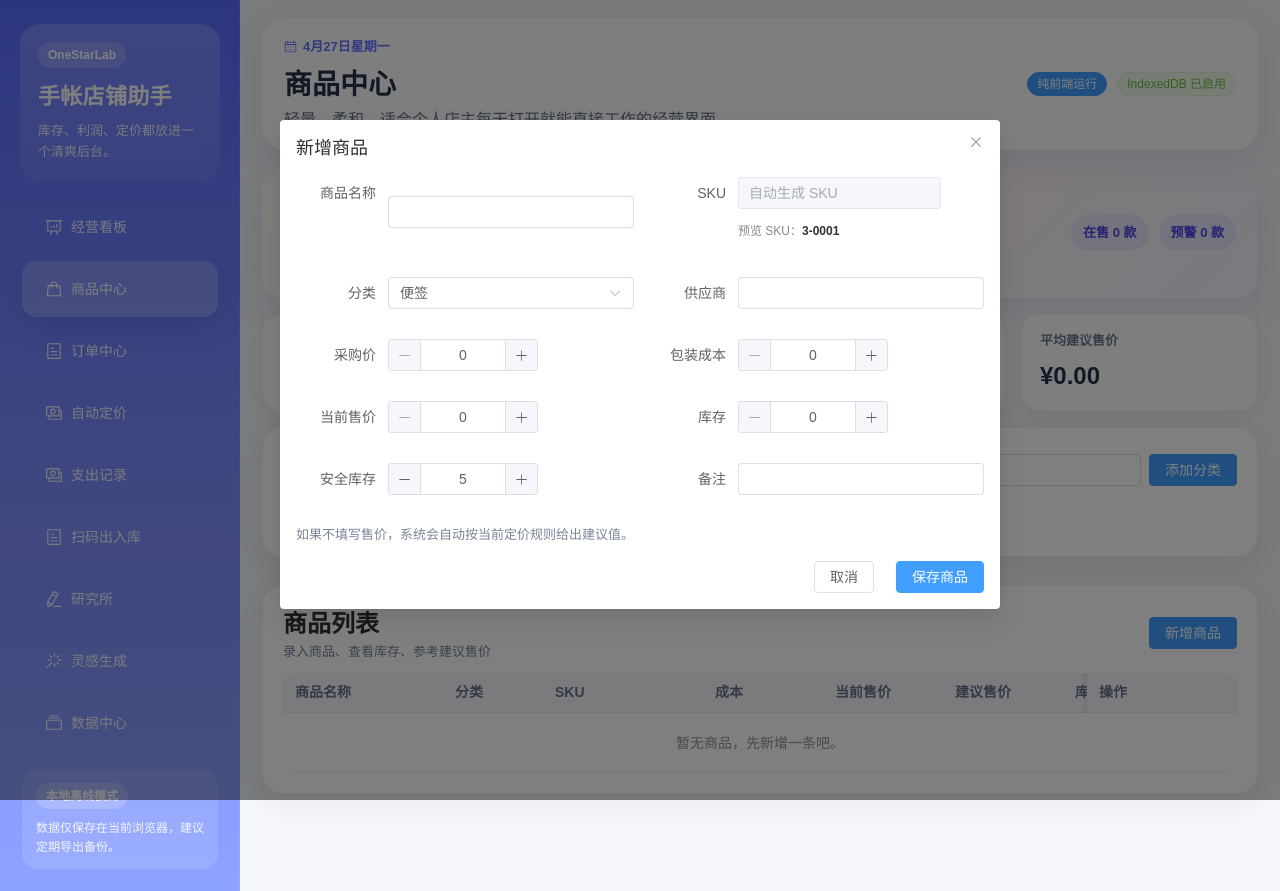
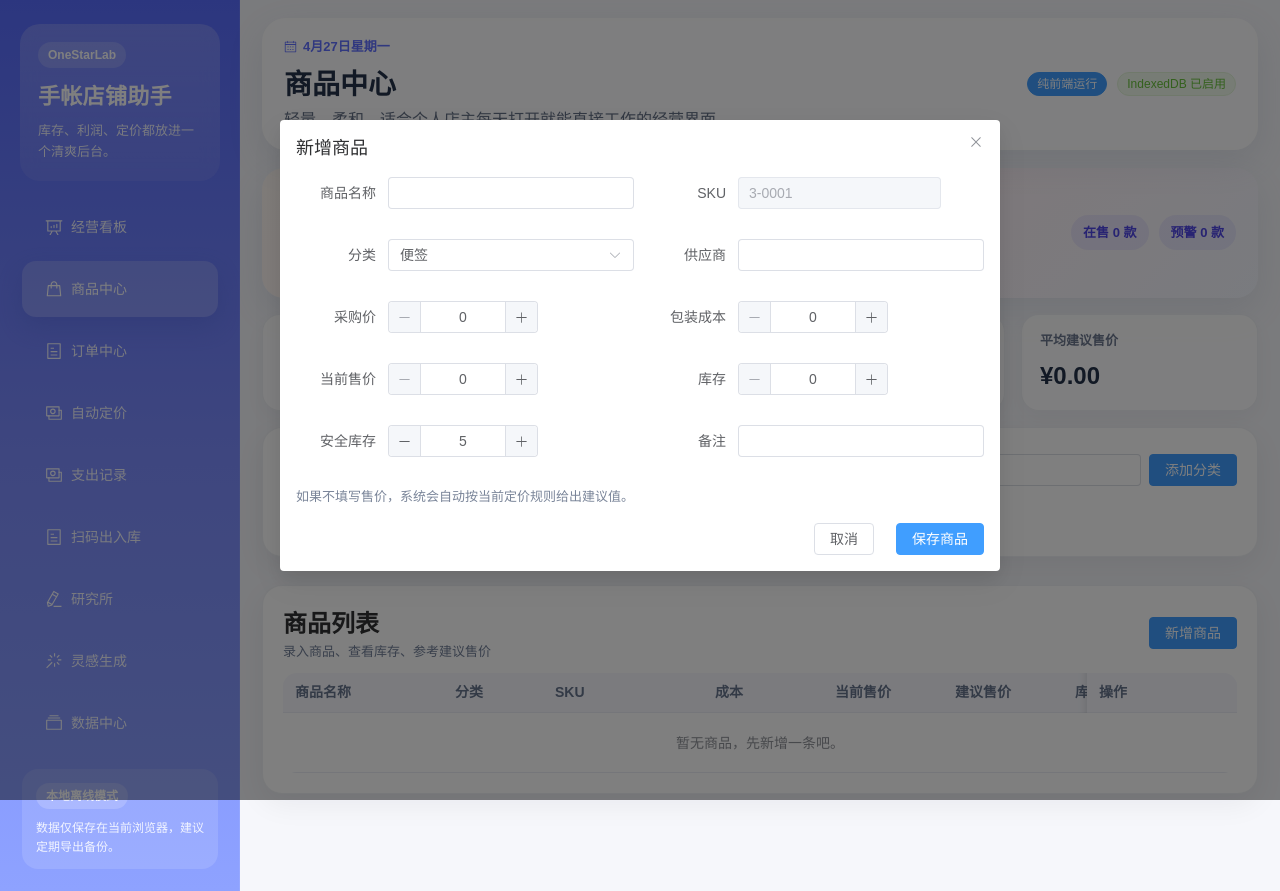
Before and after one commit to jwxhhxx/oneStarLab, a Vue app: page /#/products in a window 1280 px wide. Both pictures are taken after a click on the button "新增商品". Built offline with nearby package versions, Linux system fonts and the light colour scheme.

Commit message:
ui: show SKU preview inside disabled input for create form

```diff
--- a/src/views/ProductsView.vue
+++ b/src/views/ProductsView.vue
@@ -598,12 +598,14 @@ onUnmounted(() => {
         <div class="form-grid">
           <el-form-item label="商品名称"><el-input v-model="form.name" /></el-form-item>
           <el-form-item label="SKU">
-            <div style="display:flex;flex-direction:column;gap:6px">
-              <div style="display:flex;gap:8px;align-items:center">
-                <el-input v-model="form.sku" placeholder="自动生成 SKU" :disabled="!editingProductId" />
-                <el-button type="text" v-if="editingProductId" @click="calibrateSku">校准</el-button>
-              </div>
-              <div v-if="!editingProductId" style="font-size:12px;color:#888">预览 SKU：<span style="font-weight:600;color:#333">{{ skuPreview || '自动生成' }}</span></div>
+            <div style="display:flex;gap:8px;align-items:center">
+              <template v-if="editingProductId">
+                <el-input v-model="form.sku" placeholder="自动生成 SKU" />
+                <el-button type="text" @click="calibrateSku">校准</el-button>
+              </template>
+              <template v-else>
+                <el-input :value="skuPreview || ''" placeholder="自动生成 SKU" disabled />
+              </template>
             </div>
           </el-form-item>
           <el-form-item label="分类">
```
